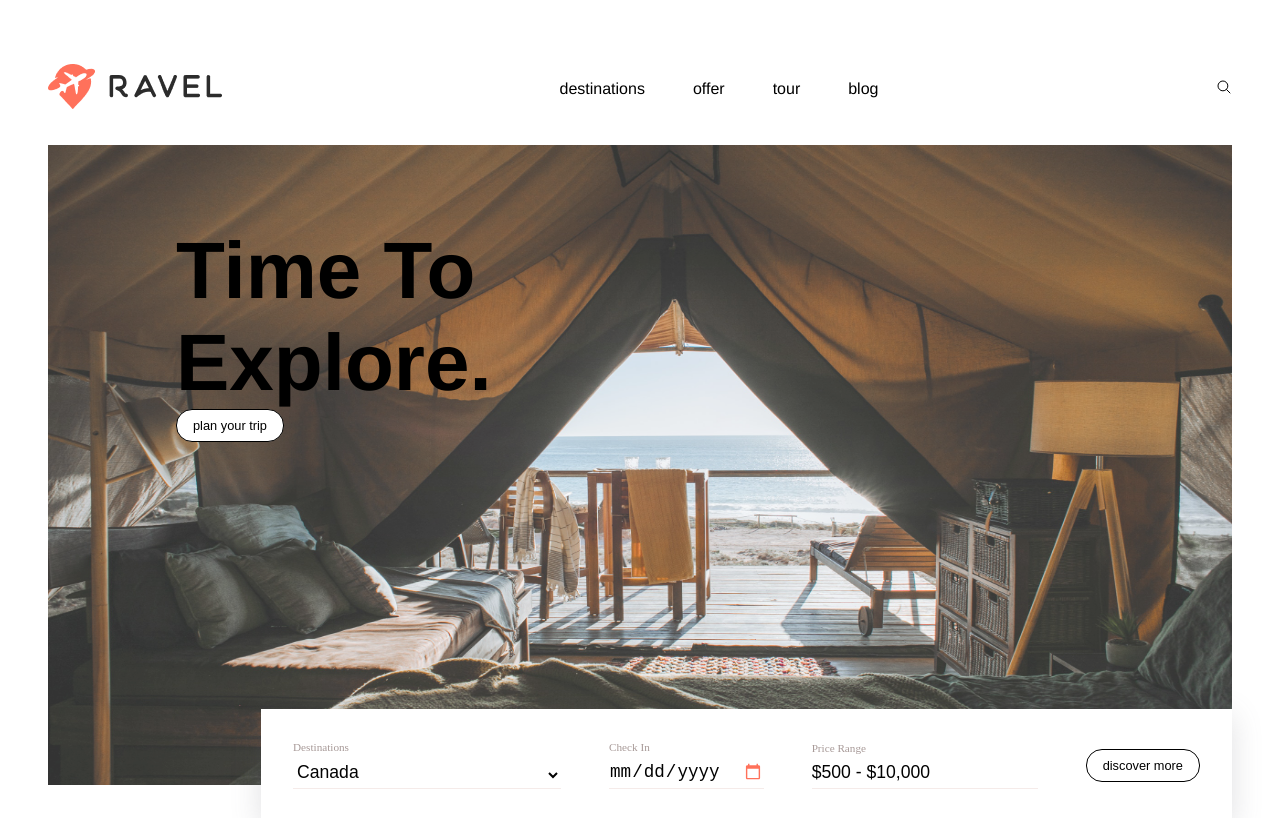
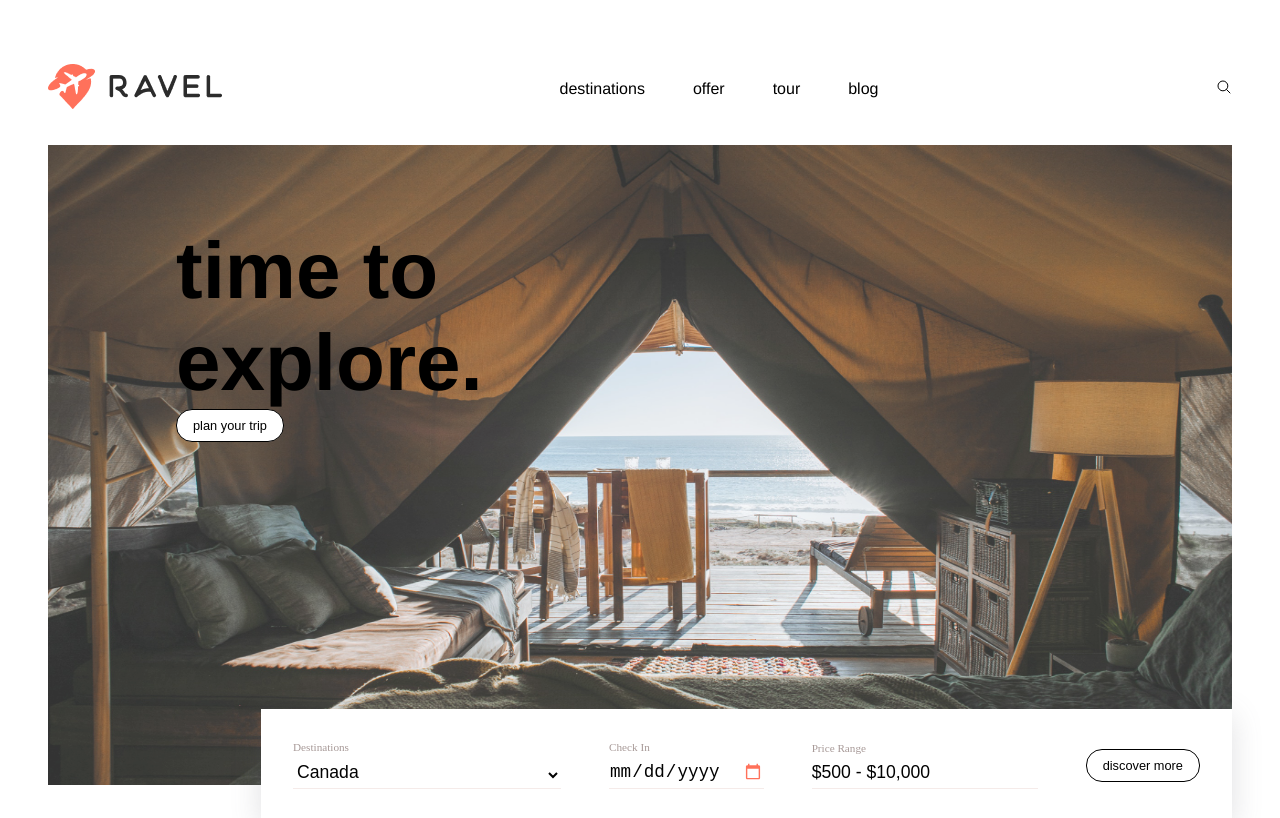
Before and after one commit to OdeliaFink/travel-agency, a React (Vite) app: page / in a window 1280 px wide. Shown: the top 818 px of the page. Built offline with nearby package versions, Linux system fonts and the light colour scheme; the HTML template or start-up script is replaced by a standard one; a web font is replaced by a local one.

Commit message:
refactor

```diff
--- a/src/components/Home.jsx
+++ b/src/components/Home.jsx
@@ -12,8 +12,8 @@ export const Home = () => {
       </div>
       <div className="content">
         <div className="info">
-          <h1>Time To</h1>
-          <h1>Explore.</h1>
+          <h1>time to</h1>
+          <h1>explore.</h1>
           <Button text="plan your trip" />
         </div>
         <div className="planner">
```
